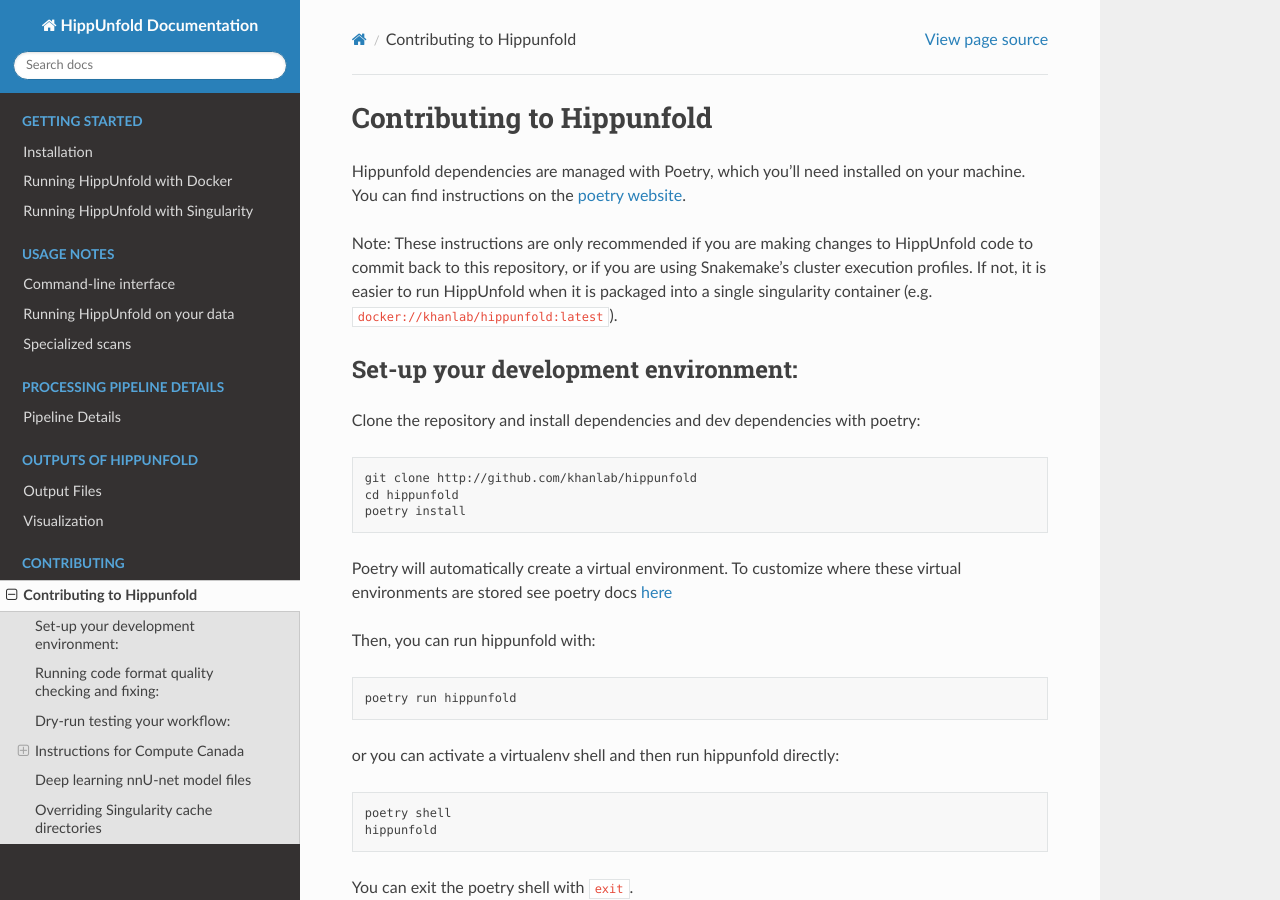
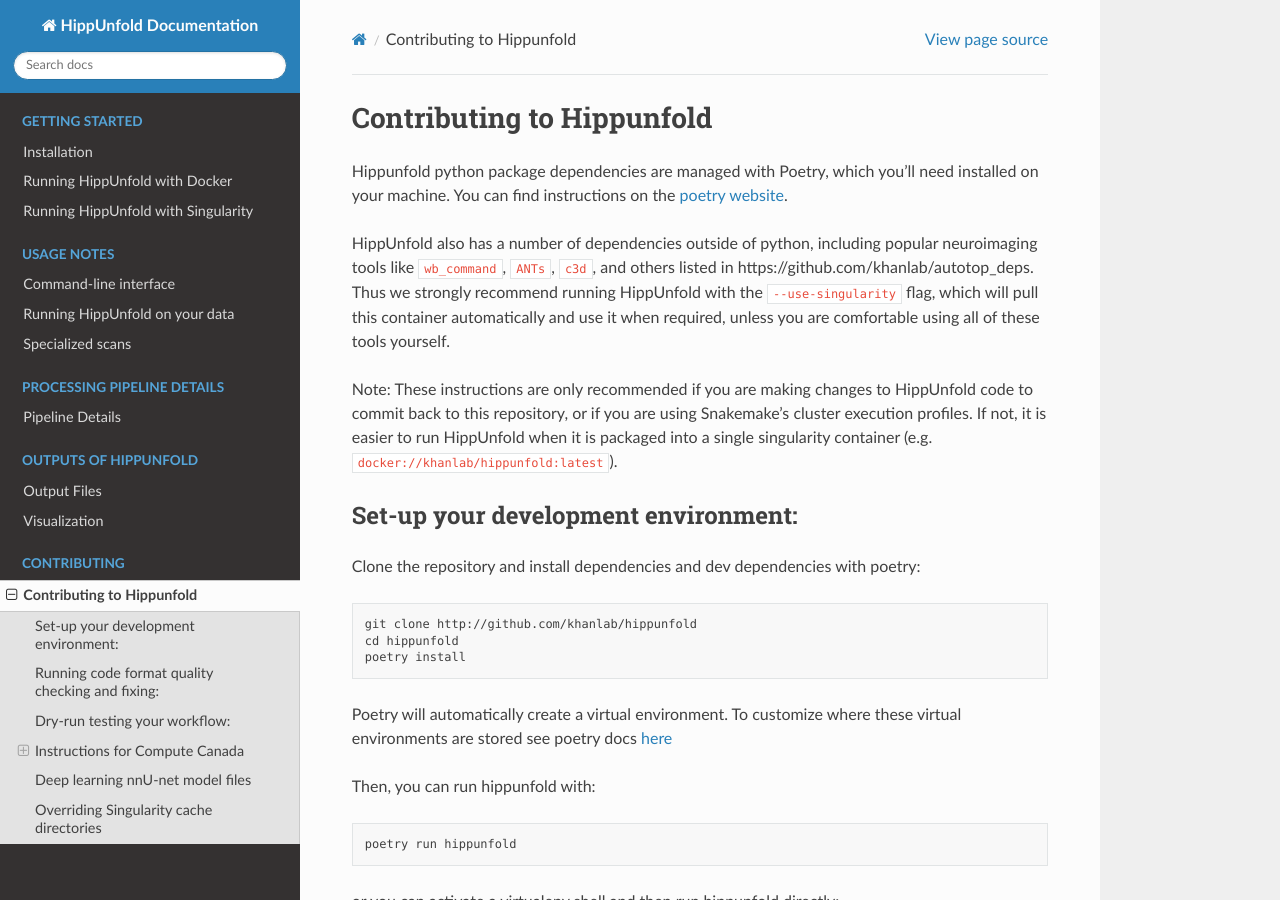
Before and after one commit to khanlab/hippunfold, a Sphinx documentation site: the page built from docs/contributing/contributing.md, in a window 1280 px wide and 900 px high. Built offline with Sphinx 7.4.7 and the Read the Docs theme 2.0.0, drawn with Linux system fonts in a browser that asks for light colours; some of the changed text lies outside the part shown.

Commit message:
Note on autotop_deps

```diff
--- a/docs/contributing/contributing.md
+++ b/docs/contributing/contributing.md
@@ -1,10 +1,13 @@
 # Contributing to Hippunfold
 
-Hippunfold dependencies are managed with Poetry, which you\'ll need
+Hippunfold python package dependencies are managed with Poetry, which you\'ll need
 installed on your machine. You can find instructions on the [poetry
 website](https://python-poetry.org/docs/master/#installation).
 
+HippUnfold also has a number of dependencies outside of python, including popular neuroimaging tools like `wb_command`, `ANTs`, `c3d`, and others listed in https://github.com/khanlab/autotop_deps. Thus we strongly recommend running HippUnfold with the `--use-singularity` flag, which will pull this container automatically and use it when required, unless you are comfortable using all of these tools yourself.
+
 Note: These instructions are only recommended if you are making changes to HippUnfold code to commit back to this repository, or if you are using Snakemake's cluster execution profiles. If not, it is easier to run HippUnfold when it is packaged into a single singularity container (e.g. `docker://khanlab/hippunfold:latest`).
+
 
 ## Set-up your development environment:
 
@@ -59,7 +62,7 @@
 You can use the hippunfold CLI to perform a dry-run of the workflow,
 e.g. here printing out every command as well:
 
-    hippunfold test_data/bids_singleT2w test_out participant --modality T2w -np
+    hippunfold test_data/bids_singleT2w test_out participant --modality T2w --use-singularity -np
 
 As a shortcut, you can also use `snakemake` instead of the
 hippunfold CLI, as the `snakebids.yml` config file is set-up
@@ -169,6 +172,7 @@
 
         export SNAKEMAKE_SINGULARITY_DIR="/srv/khan/shared/containers/snakemake_containers"
         export HIPPUNFOLD_CACHE_DIR="/srv/khan/shared/data/hippunfold_models"
+
 This will work only if the `setup_automount_v2` script was already executed.
 3. HippUnfold might be executed using `poetry run hippunfold <arguments>` or through the `poetry shell` method. Refer to previous section for more information in regards to execution options.
 
```
